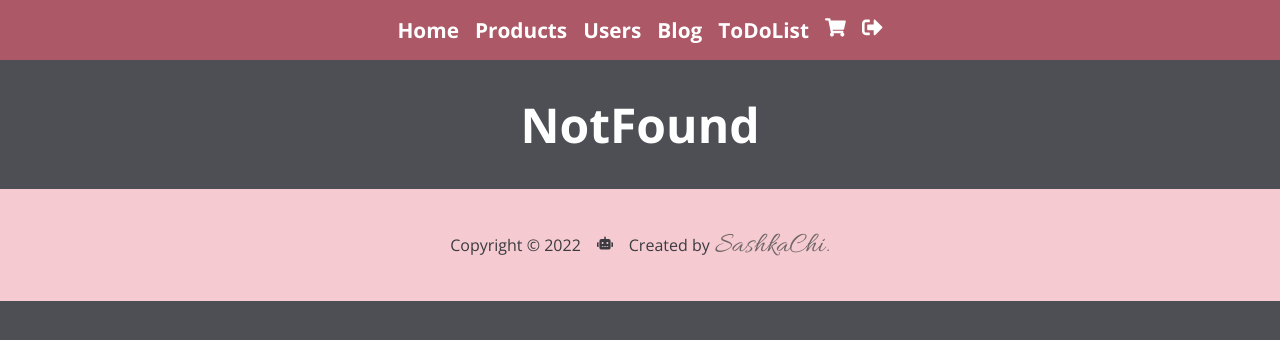
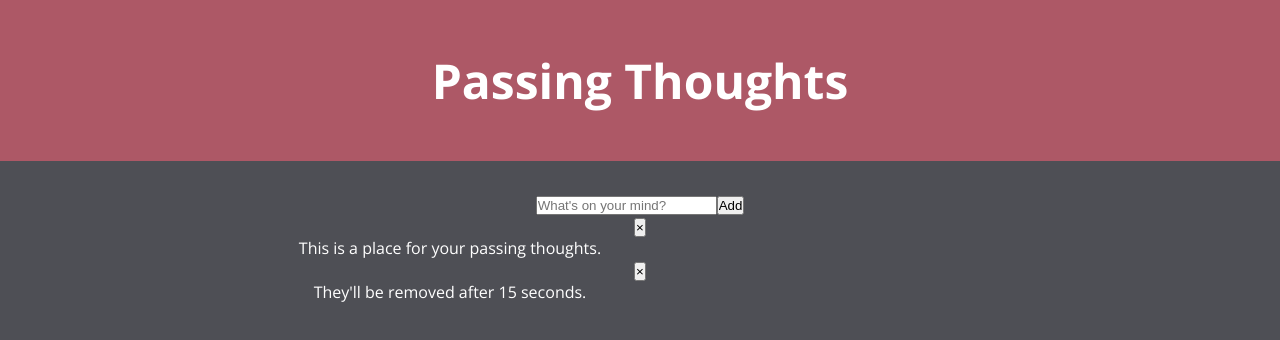
Before and after one commit to cirtoska/react-api-web-app, a React (Create React App) app: page /thoughts in a window 1280 px wide. Shown: the top 340 px of the page. Built offline with nearby package versions, Linux system fonts and the light colour scheme; sample sign-in values are in the browser's storage.

Commit message:
functional todo list

```diff
--- a/src/App.js
+++ b/src/App.js
@@ -14,6 +14,7 @@ import AddUser from "./components/AddUser";
 import Login from "./pages/Login";
 import PrivateRoutes from "./utility/PrivateRoutes";
 import ToDoList from "./pages/ToDoList";
+import PassingThoughts from "./pages/PassingThoughts";
 
 function App() {
   return (
@@ -33,6 +34,7 @@ function App() {
           <Route path="/cart/:id" element={<Cart />} />
           <Route path="/add-user" element={<AddUser />} />
           <Route path="/todolist" element={<ToDoList />} />
+          <Route path="/thoughts" element={<PassingThoughts />} />
         </Route>
         <Route path="/login" element={<Login />} />
         <Route path="*" element={<NotFound />} />
--- /dev/null
+++ b/src/components/AddThoughtForm.js
@@ -0,0 +1,37 @@
+import React, { useState } from "react";
+import { generateId, getNewExpirationTime } from "../utility/utilities";
+
+export default function AddThoughtForm(props) {
+  const [text, setText] = useState("");
+
+  const handleTextChange = (event) => {
+    setText(event.target.value);
+  };
+
+  const handleSubmit = (event) => {
+    event.preventDefault();
+
+    const thought = {
+      id: generateId(),
+      text: text,
+      expiresAt: getNewExpirationTime(),
+    };
+    if (text.length > 0) {
+      props.addThought(thought);
+      setText("");
+    }
+  };
+
+  return (
+    <form className="AddThoughtForm" onSubmit={handleSubmit}>
+      <input
+        type="text"
+        aria-label="What's on your mind?"
+        placeholder="What's on your mind?"
+        value={text}
+        onChange={handleTextChange}
+      />
+      <input type="submit" value="Add" />
+    </form>
+  );
+}
--- /dev/null
+++ b/src/components/Thought.js
@@ -0,0 +1,33 @@
+import React, { useEffect } from "react";
+
+export default function Thought(props) {
+  const { thought, removeThought } = props;
+
+  useEffect(() => {
+    const timeRemaining = thought.expiresAt - Date.now();
+    const timeout = setTimeout(() => {
+      removeThought(thought.id);
+    }, timeRemaining);
+
+    return () => {
+      clearTimeout(timeout);
+    };
+  }, [thought]);
+
+  const handleRemoveClick = () => {
+    removeThought(thought.id);
+  };
+
+  return (
+    <li className="Thought">
+      <button
+        aria-label="Remove thought"
+        className="remove-button"
+        onClick={handleRemoveClick}
+      >
+        &times;
+      </button>
+      <div className="text">{thought.text}</div>
+    </li>
+  );
+}
--- a/src/index.css
+++ b/src/index.css
@@ -891,7 +891,7 @@ h2.post-title {
 
 .todo-list {
   background-color: var(--zany-pink-50);
-  height: 47vh;
+  min-height: 47vh;
   color: var(--clr-text-primary);
 }
 .todo-item {
@@ -900,6 +900,10 @@ h2.post-title {
   margin: 0.5rem auto;
   padding: 0.4rem;
   width: 46%;
+}
+
+.todo-item.done {
+   text-decoration: line-through var(--gray-700);
 }
 .todo-item:hover {
   background-color: var(--gray-50);
--- /dev/null
+++ b/src/pages/PassingThoughts.js
@@ -0,0 +1,50 @@
+import React, { useState } from "react";
+import AddThoughtForm from "../components/AddThoughtForm";
+import Thought from "../components/Thought";
+import { generateId, getNewExpirationTime } from "../utility/utilities";
+
+const PassingThoughts = () => {
+  const [thoughts, setThoughts] = useState([
+    {
+      id: generateId(),
+      text: "This is a place for your passing thoughts.",
+      expiresAt: getNewExpirationTime(),
+    },
+    {
+      id: generateId(),
+      text: "They'll be removed after 15 seconds.",
+      expiresAt: getNewExpirationTime(),
+    },
+  ]);
+
+  const addThought = (thought) => {
+    setThoughts((prev) => [thought, ...prev]);
+  };
+
+  const removeThought = (thoughtIdToRemove) => {
+    setThoughts((prev) =>
+      prev.filter((thought) => thought.id !== thoughtIdToRemove)
+    );
+  };
+
+  return (
+    <div className="App">
+      <header>
+        <h1>Passing Thoughts</h1>
+      </header>
+      <main>
+        <AddThoughtForm addThought={addThought} />
+        <ul className="thoughts">
+          {thoughts.map((thought) => (
+            <Thought
+              key={thought.id}
+              thought={thought}
+              removeThought={removeThought}
+            />
+          ))}
+        </ul>
+      </main>
+    </div>
+  );
+};
+export default PassingThoughts;
--- a/src/pages/ToDoList.js
+++ b/src/pages/ToDoList.js
@@ -1,48 +1,70 @@
 import React, { useState, useRef, useEffect } from "react";
 import NavBar from "../components/NavBar";
 import Footer from "../components/Footer";
-import { FaTrash } from "react-icons/fa";
-
-const getLocalStorage = () => {
-  let list = localStorage.getItem("list");
-  if (list) {
-    return (list = JSON.parse(localStorage.getItem("list")));
-  } else {
-    return [];
-  }
-};
+import { IoTrashBin } from "react-icons/io5";
 
 const ToDoList = () => {
+  const getLocalStorage = () => {
+    const local = localStorage.getItem("toDo");
+    if (local !== null) {
+      return JSON.parse(local);
+    } else {
+      return [];
+    }
+  };
   const [toDo, setToDo] = useState(getLocalStorage());
 
   const toDoValue = useRef(null);
 
+  useEffect(() => {
+    toDoValue.current.focus();
+  }, []);
+
   const handleSubmit = (e) => {
     e.preventDefault();
-    console.log(toDo);
 
-    setToDo((toDo) => [...toDo, toDoValue.current.value]);
+    const todo = {
+      id: Math.floor(Math.random() * 1000000),
+      name: toDoValue.current.value,
+      done: false,
+    };
+
+    setToDo((toDo) => [...toDo, todo]);
+    toDoValue.current.value = "";
   };
 
   useEffect(() => {
-    localStorage.setItem("list", JSON.stringify(toDo));
+    localStorage.setItem("toDo", JSON.stringify(toDo));
+    console.log(toDo);
   }, [toDo]);
 
   const clearList = () => {
     setToDo([]);
   };
 
-  const removeItem = (index) => {
-    setToDo(toDo.filter((item) => item.index !== index));
+  const markDone = (id) => {
+    const newArrey = toDo.map((item) => {
+      if (item.id === id) {
+        item.done = !item.done;
+        return item;
+      }
+      return item;
+    });
+    setToDo(newArrey);
   };
 
-  if (!toDo) return null;
+  const removeItem = (id) => {
+    const newList = toDo.filter((item) => item.id !== id);
+    setToDo(newList);
+  };
+
+  // if (!toDo) return null;
   return (
     <div>
       <NavBar />
       <h1>To Do List</h1>
       <main className="todo-list">
-        <form onSubmit={handleSubmit} className="search-form">
+        <form className="search-form" onSubmit={handleSubmit}>
           <div className="form-component">
             <input
               type="text"
@@ -53,13 +75,22 @@ const ToDoList = () => {
         </form>
         <div>
           <ul>
-            {toDo.map((item, index) => {
+            {toDo.map((toDo, id) => {
+              console.log(toDo);
               return (
-                <li className="todo-item" key={index}>
-                  <p>{item}</p>
-                  <button onClick={() => removeItem(index)}>
-                    <FaTrash />
-                  </button>
+                <li
+                  className={toDo.done ? "done todo-item" : "todo-item"}
+                  key={id}
+                >
+                  <p onClick={() => markDone(toDo.id)}>{toDo.name}</p>
+                  {toDo.done ? (
+                    <p className="icon-bin" onClick={() => removeItem(toDo.id)}>
+                      <IoTrashBin />
+                    </p>
+                  ) : null}
+                  {/* <p className="icon-bin" onClick={() => removeItem(toDo.id)}>
+                      <IoTrashBin />
+                  </p> */}
                 </li>
               );
             })}
--- /dev/null
+++ b/src/utility/utilities.js
@@ -0,0 +1,10 @@
+export function getNewExpirationTime() {
+  return Date.now() + 15 * 1000;
+}
+
+let nextId = 0;
+export function generateId() {
+  const result = nextId;
+  nextId += 1;
+  return result;
+}
```
Also changed, not shown: src/components/AddToDo.js (added, +34 -0 lines).
